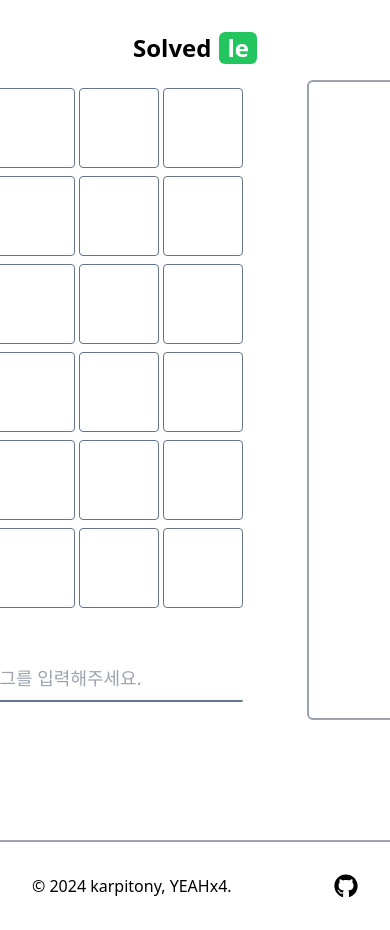
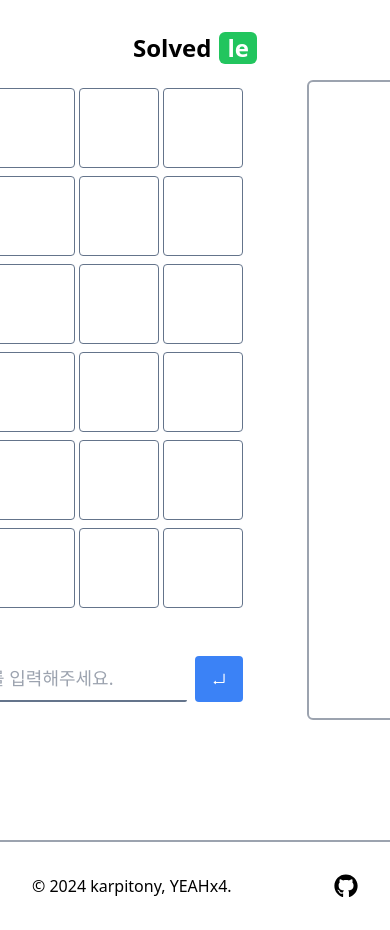
Before and after one commit to karpitony/solvedle, a React (Vite) app: page / in a window 390 px wide. Shown: the top 930 px of the page. Built offline with nearby package versions, Linux system fonts and the light colour scheme.

Commit message:
모바일용 엔터버튼 추가

```diff
--- a/src/components/game/AnswerInput.jsx
+++ b/src/components/game/AnswerInput.jsx
@@ -1,6 +1,21 @@
 import cn from "../../lib/cn";
+import { AiOutlineEnter } from "react-icons/ai";
 
 export default function AnswerInput({ value, onKeyDown, onChange }) {
+  const handleButtonClick = () => {
+    // 'Enter' keydown event 생성
+    const enterKeyDownEvent = new KeyboardEvent('keydown', {
+      key: 'Enter',
+      keyCode: 13, // Enter key code
+      code: 'Enter',
+      which: 13,
+      bubbles: true
+    });
+
+    // 실제로 input에서 'Enter' keydown 이벤트를 발생시킴
+    document.querySelector('input').dispatchEvent(enterKeyDownEvent);
+  };
+
   return (
     <div className="mt-12 flex justify-center">
       <input
@@ -19,6 +34,15 @@ export default function AnswerInput({ value, onKeyDown, onChange }) {
           transition: "border-color 0.2s ease-in-out",
         }}
       />
+      <button
+        className={cn(
+          "ml-2 px-4 py-0.5 bg-blue-500 text-white rounded",
+          "md:hidden text-center"
+        )}
+        onClick={handleButtonClick}
+      >
+        <AiOutlineEnter />
+      </button>
     </div>
   );
 }
```
